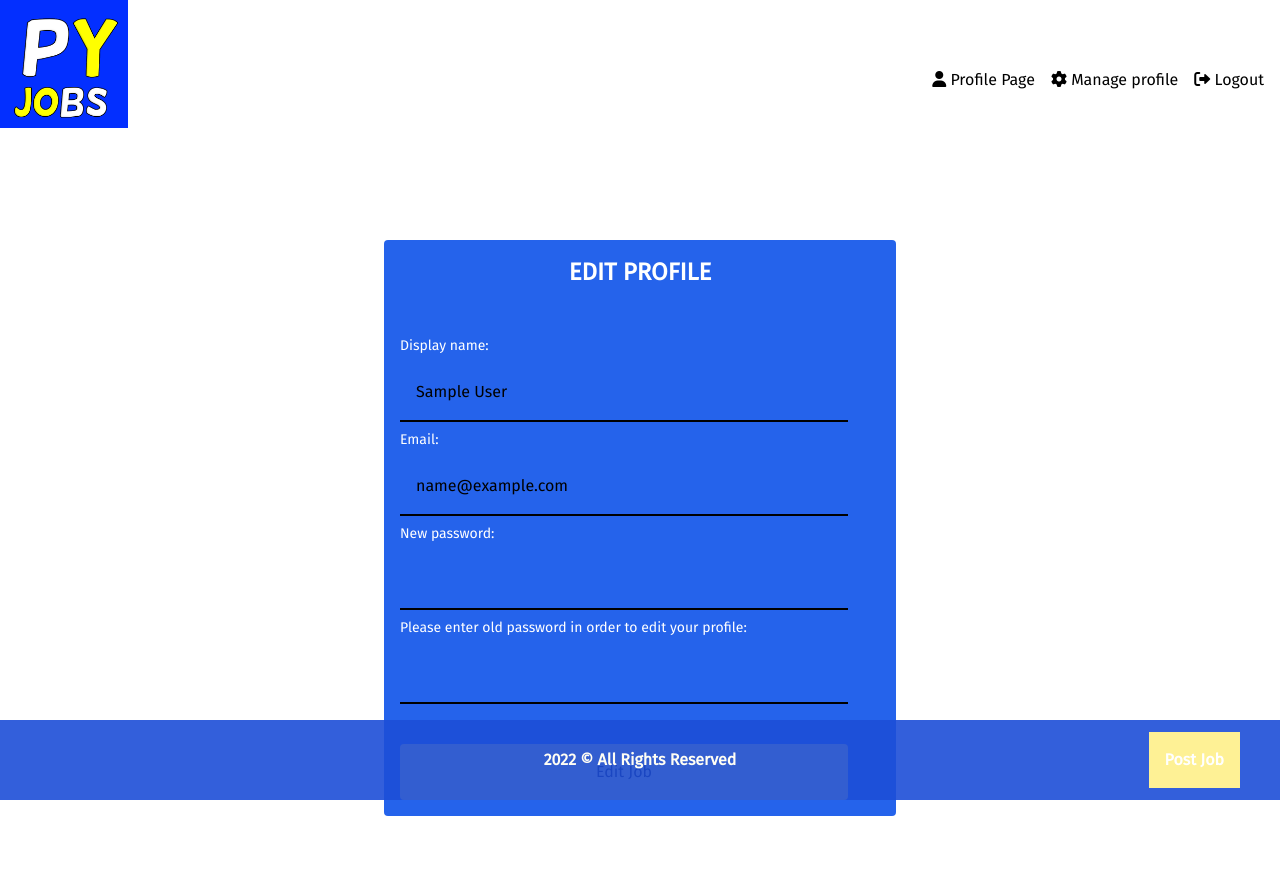
After one commit to Djolen/PyJobs, a Flask app: page /user/manage in a window 1280 px wide. The commit adds this page. Run offline with Flask 2, Linux system fonts and the light colour scheme; the visitor is signed in with stand-in values (Sample User, id 1); data comes from the database, SQL or seed files in the repository; some libraries are stand-ins or nearby versions.

Commit message:
edit profile

```diff
--- a/app.py
+++ b/app.py
@@ -8,7 +8,7 @@ from flask_sqlalchemy import SQLAlchemy
 from sqlalchemy import or_
 from werkzeug.utils import secure_filename
 from flask_bcrypt import Bcrypt
-from forms import CreateJobForm, EditJobForm, RegisterUserForm, LoginUserFormn
+from forms import CreateJobForm, EditJobForm, RegisterUserForm, LoginUserFormn, EditUserForm
 from flask_login import UserMixin, login_user, LoginManager, login_required, current_user, logout_user
 
 app = Flask(__name__)
@@ -261,6 +261,35 @@ def profile():
     name = current_user.name
     return render_template('user/profile.html', name= name, jobs = jobs)
 
+@app.route('/user/manage')
+@login_required
+def manage():
+    form = EditUserForm()
+    return render_template('user/manage.html', form = form)
+
+@app.route('/user/manage', methods = ['POST'])
+@login_required
+def manageUpdate():
+    form = EditUserForm()
+    if form.validate_on_submit and request.method == 'POST':
+        userid = form.userid.data
+        user = User.query.filter_by(id =userid).first()
+        oldpassword = form.oldpassword.data
+        if bcrypt.check_password_hash(user.password, oldpassword) is False:
+            flash("Password you have entered is invalid, please try again!")
+            return redirect(url_for('manage'))
+        if form.username.data != '':
+            user.name = form.username.data
+        if form.email.data != '':
+            user.email = form.email.data
+        if form.password.data != '':
+            user.password = bcrypt.generate_password_hash(form.password.data)
+
+        db.session.commit()
+        flash('Successfully edited profile')
+
+        return redirect(url_for('profile'))
+
 
 @app.errorhandler(404)
 def page_not_found(e):
--- a/forms.py
+++ b/forms.py
@@ -31,3 +31,10 @@ class RegisterUserForm(FlaskForm):
 class LoginUserFormn(FlaskForm):
     email = EmailField("email", [validators.InputRequired()], render_kw={"placeholder": "Email"})
     password = PasswordField("password", [validators.InputRequired()], render_kw={"placeholder": "Password"})
+
+class EditUserForm(FlaskForm):
+    userid = StringField('userid')
+    username = StringField("username")
+    email = EmailField("email")
+    password= PasswordField("password")
+    oldpassword= PasswordField("oldpassword", [validators.input_required()])
--- a/templates/layout.html
+++ b/templates/layout.html
@@ -59,6 +59,11 @@
                 <h1 class="inline"> Profile Page</h1>
                 </a>
 
+                <a class="mx-2 hover:text-blue-800" href="{{url_for('manage')}}">
+                    <i class="fa-solid fa-gear"></i>
+                    <h1 class="inline"> Manage profile</h1>
+                </a>
+
                 <a class="mx-2 hover:text-blue-800" href="{{url_for('logout')}}">
                     <i class="fa-solid fa-right-from-bracket"></i>
                     <h1 class="inline"> Logout</h1>
--- /dev/null
+++ b/templates/user/manage.html
@@ -0,0 +1,22 @@
+{% extends "layout.html" %}
+
+{% block content %}
+
+<div class="createForm flex flex-col items-start justify-center bg-blue-600 w-4/5 p-4 rounded mx-auto my-20 md:w-2/5">
+    <h1 class="text-white font-bold text-2xl mb-12 self-center uppercase"> Edit profile </h1>
+    <form action="/user/manage" method="POST" enctype="multipart/form-data" class="flex flex-col justify-start" autocomplete="off">
+        {{form.hidden_tag()}}
+        {{form.userid(value=current_user.id, hidden = 'True')}}
+        <h1 class="text-sm text-white"> Display name: </h1>
+        {{form.username(class_='p-4 my-2 w-[70vw] md:w-[35vw]', value = current_user.name )}}
+        <h1 class="text-sm text-white"> Email: </h1>
+        {{form.email(class_='p-4 my-2 w-[70vw] md:w-[35vw]', value = current_user.email )}}
+        <h1 class="text-sm text-white"> New password: </h1>
+        {{form.password(class_='p-4 my-2 w-[70vw] md:w-[35vw]' )}}
+        <h1 class="text-sm text-white"> Please enter old password in order to edit your profile: </h1>
+        {{form.oldpassword(class_='p-4 my-2 w-[70vw] md:w-[35vw]')}}
+        <button type="submit" class="bg-yellow-200 rounded p-4 w-[70vw] hover:opacity-[95%] mt-8 md:w-[35vw]"> Edit Job </button>
+    </form>
+</div>
+
+{% endblock %}
```
